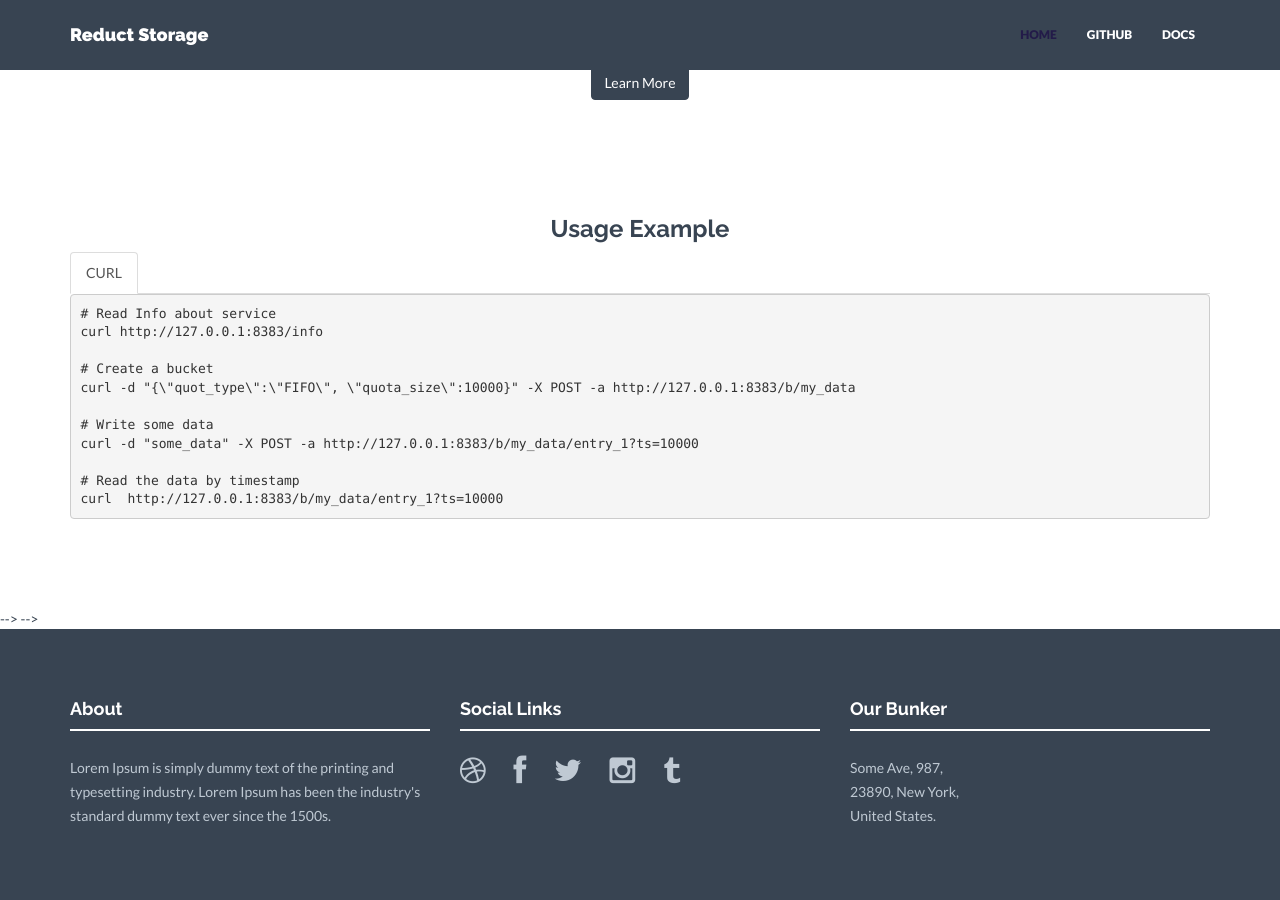
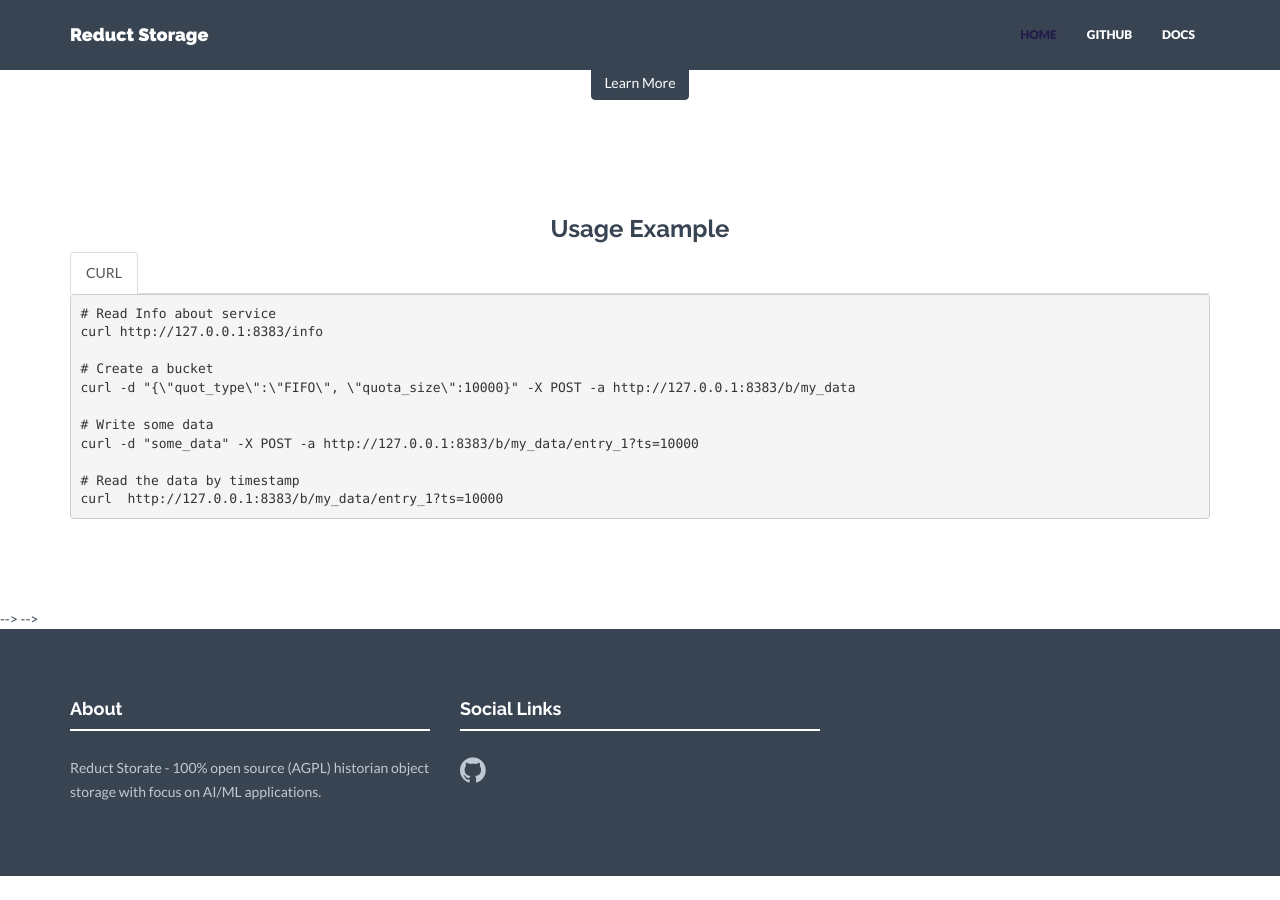
Before and after one commit to reductstore/homepage, a Jekyll site: the page built from index.html, in a window 1280 px wide and 900 px high, scrolled down 502 px. Built offline with Jekyll 4.4.1, drawn with Linux system fonts in a browser that asks for light colours; nearby versions of some CDN libraries; after the commit the page ends 1378 px from its top, so only the background shows below that.

Commit message:
add GA tag

```diff
--- a/_config.yml
+++ b/_config.yml
@@ -3,7 +3,7 @@
 # Site settings
 title: Reduct Storage
 description: "Historian Object Storage"
-analytics: #Google analytics code in the format XX-nnnnnnnn-n
+analytics: G-Y51RZRPE3X
 baseurl: "" #important: start with /
 url: "https://reduct-storage.dev"
 
@@ -42,23 +42,13 @@
 
 # Social networks usernames. Many more available: google-plus, flickr, linkedin, etc). Shown in footer.
 social:
-  - title: dribbble
-    url:
-  - title: facebook
-    url:
-  - title: twitter
-    url:
-  - title: instagram
-    url:
-  - title: tumblr
-    url:
+  - title: github
+    url: https://github.com/reduct-storage
 
 # Postal address (add as many lines as necessary). Shown in footer and on Contact page.
 address:
   - lines:
-    - Some Ave, 987,
-    - 23890, New York,
-    - United States.
+      - Hamburg, Germany
 email: atimin@gmail.com
 
 
@@ -69,7 +59,7 @@
   - name: Alexey Timin
     position: Creator
     text: C++\Python Developer
-#    img: team01.jpg
+    #    img: team01.jpg
     social:
       - title: envelope #use for email address
         url: mailto:atimin@gmail.com
@@ -115,7 +105,7 @@
 #    img: client04.png
 
 # Short text about your company. Shown in footer on every page and also separately on Home and Contact page.
-about: "Lorem Ipsum is simply dummy text of the printing and typesetting industry. Lorem Ipsum has been the industry's standard dummy text ever since the 1500s."
+about: "Reduct Storate - 100% open source (AGPL) historian object storage with focus on AI/ML applications."
 
 # Testimonial content. Shown on Home and About page.
 #testimonial:
--- a/_includes/footer.html
+++ b/_includes/footer.html
@@ -18,15 +18,6 @@
                     {% endfor %}
                 </p>
             </div>
-            <div class="col-lg-4">
-                <h4>Our Bunker</h4>
-                <div class="hline-w"></div>
-                <p>
-                    {% for line in site.address.first.lines %}
-                        {{ line }} <br>
-                    {% endfor %}
-                </p>
-            </div>
         </div><! --/row -->
     </div><! --/container -->
 </div><! --/footerwrap -->
```
